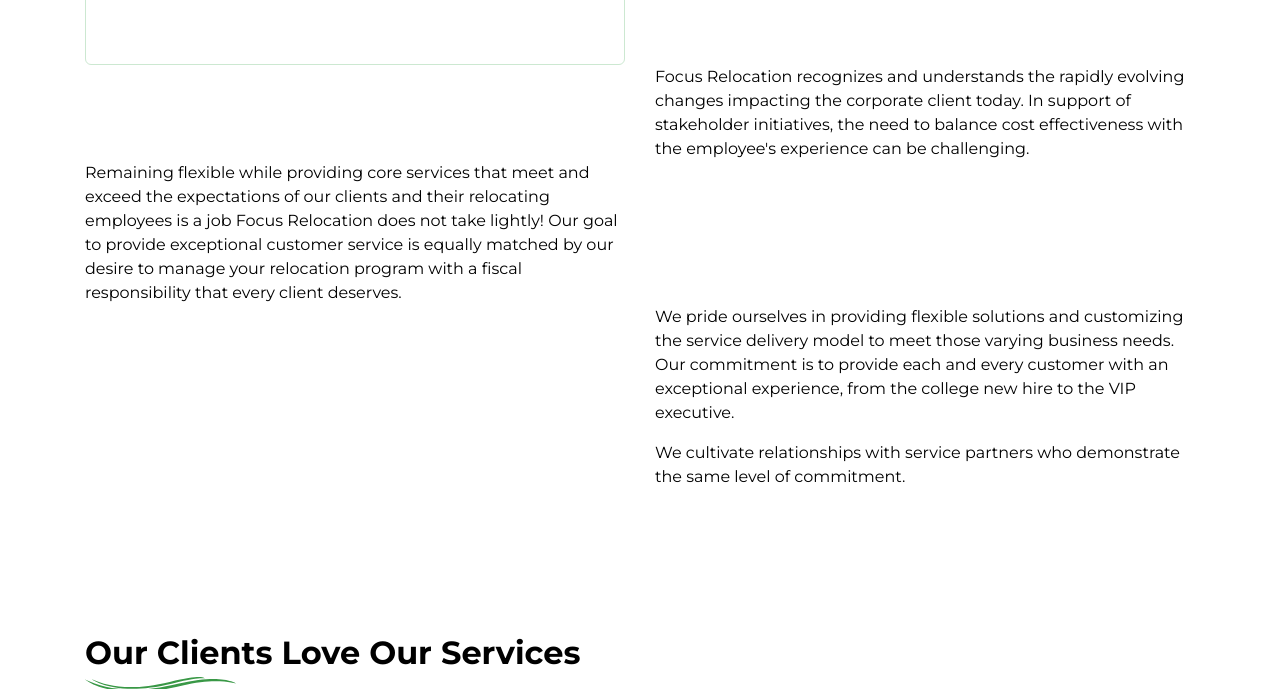
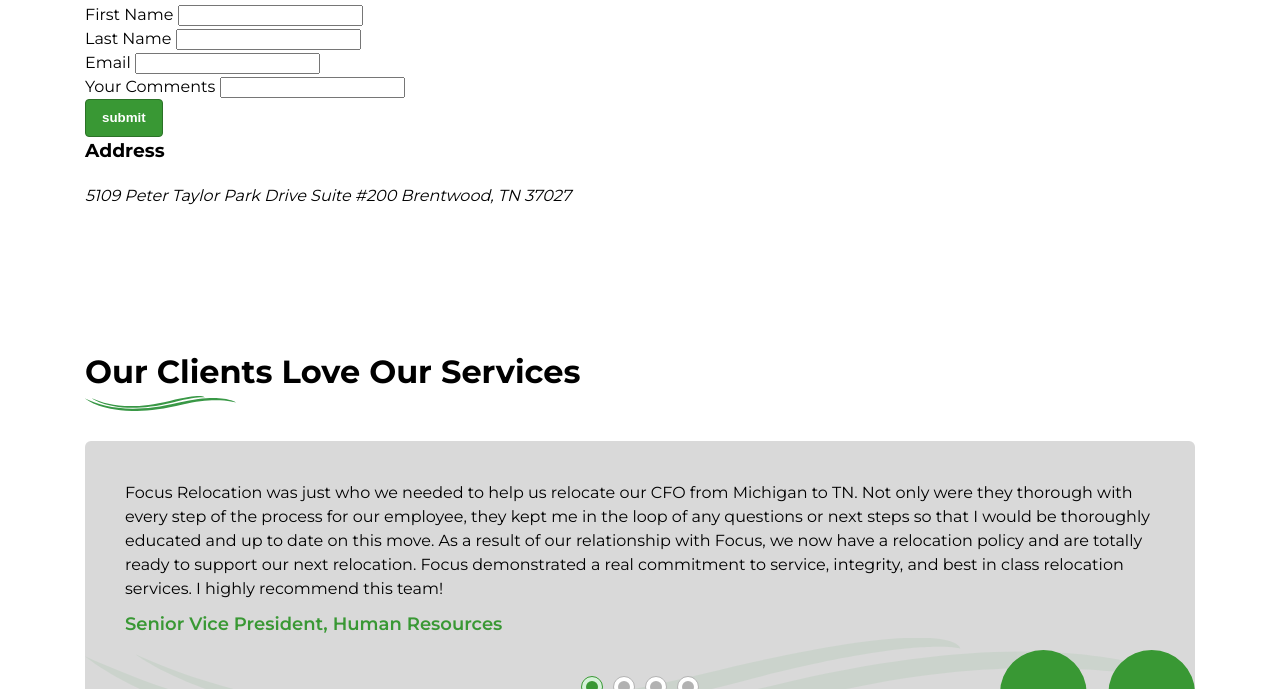
Before and after one commit to ashishmangla0/focustest, a website: page src/pages/contact.html in a window 1280 px wide. Shown: the part 650-1339 px from the top of the page. Drawn offline with nearby package versions, Linux system fonts and the light colour scheme; files that its build step writes are made by us from their sources; files whose address does not match are found by name.

```diff
--- a/src/pages/contact.html
+++ b/src/pages/contact.html
@@ -1,56 +1,53 @@
-
+{% set testimonial = false %}
 {% set heroInner = true %}
 {% set heroTitle = 'Contact Us' %}
 {% import 'macros/picture.html' as pictures %}
 {% extends "base.html" %}
 {% import 'macros/blocktitle.html' as blocktitle %}
-{% set differences = [
+{% import 'macros/inputFeilds.html' as field %}
+{% set forms = [
     {
-        'contents':[
-            {'content': "Focus Relocation recognizes and understands the rapidly evolving changes impacting the corporate client today. In support of stakeholder initiatives, the need to balance cost effectiveness with the employee's experience can be challenging."}
-        ]
+        'title' : 'First Name',
+        'type' : 'text'
     },
     {
-        'contents':[
-            {'content': "Remaining flexible while providing core services that meet and exceed the expectations of our clients and their relocating employees is a job Focus Relocation does not take lightly! Our goal to provide exceptional customer service is equally matched by our desire to manage your relocation program with a fiscal responsibility that every client deserves. "}
-        ]
+        'title' : 'Last Name',
+        'type' : 'text'
     },
     {
-        'contents':[
-            {'content': "We pride ourselves in providing flexible solutions and customizing the service delivery model to meet those varying business needs. Our commitment is to provide each and every customer with an exceptional experience, from the college new hire to the VIP executive. "},
-            {'content': "We cultivate relationships with service partners who demonstrate the same level of commitment. "}
-        ]
+        'title' : 'Email',
+        'type' : 'email'
+    },
+    {
+        'title' : 'Your Comments',
+        'type' : 'textarea'
     }
+
     ] %}
 {% block main %}
     <section class="section section--wave section--bgtop">
         <div class="section__wave"></div>
         <div class="container">
-            <div class="row">
-            <div class="col-md-6">
-                <div class="section__card">
+            <div class="section__dflex section__contact">
+                <div class="section__contact-left">
                     {{blocktitle.blocktitle('2',"Let's Get Started",'section__title--2')}}
+                    <form action="">
+                            {% for form in forms %}
+                                    {{field.field(label= form.title,type=form.type,name=form.title|replace(' ','')|lower,id="cont"+form.title|replace(' ','')|lower)}}
+                            {% endfor %}
+                            {{field.button(value="submit",classes="btn--primary btn--block")}}
+                    </form>
+                </div>
+                <div class="section__contact-right">
+                    <h3 class="section__contact-title">
+                        Address
+                    </h3>
+                    <address>
+                        5109 Peter Taylor Park Drive Suite #200 Brentwood, TN 37027
+                    </address>
+
                 </div>
             </div>
-            <div class="col-md-6">
-                sdasdsa
-            </div>
-            </div>
-            {% for difference in differences %}
-            <div class="section__row {{ 'section__row--even' if loop.index%2 == 0 else 'section__row--odd' }}">
-                <div class="col-md-6 {{ 'section__img--right' if loop.index%2 == 0 else 'section__img--left' }}">
-                    {{pictures.picture(['images/diffrence/','diffrence-',loop.index]|join(),'','jpg','')}}
-                </div>
-                <div class="col-md-6 {{ 'section__content--leftcenter' if loop.index%2 == 0 else 'section__content--rightcenter' }}">
-                    <div class="section__content">
-                        {% for content in difference.contents%}
-                        <p>
-                            {{content.content | escape}}
-                        </p>
-                        {% endfor %}
-                    </div>
-                </div>
-            </div>{% endfor %}
         </div>
     </section>
 {% endblock %}
```
Also changed, not shown: src/pages/about.html (+2 -1 lines), src/pages/am.html (+1 -0 lines), src/pages/cc.html (+3 -2 lines), src/pages/difference.html (+1 -1 lines), src/pages/dm.html (+1 -0 lines), src/pages/dpm.html (+1 -0 lines), src/pages/em.html (+1 -0 lines), src/pages/fri.html (+1 -0 lines), src/pages/index.html (+1 -1 lines).
